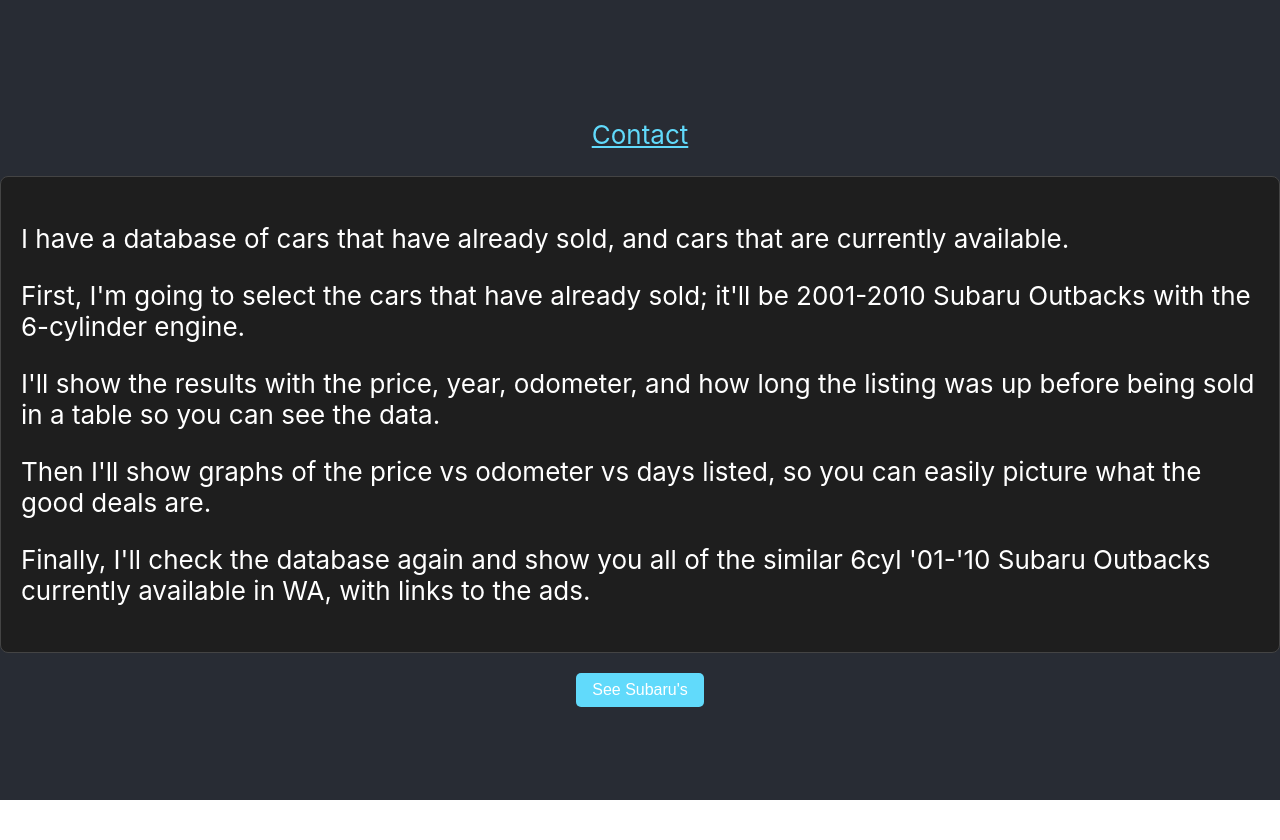
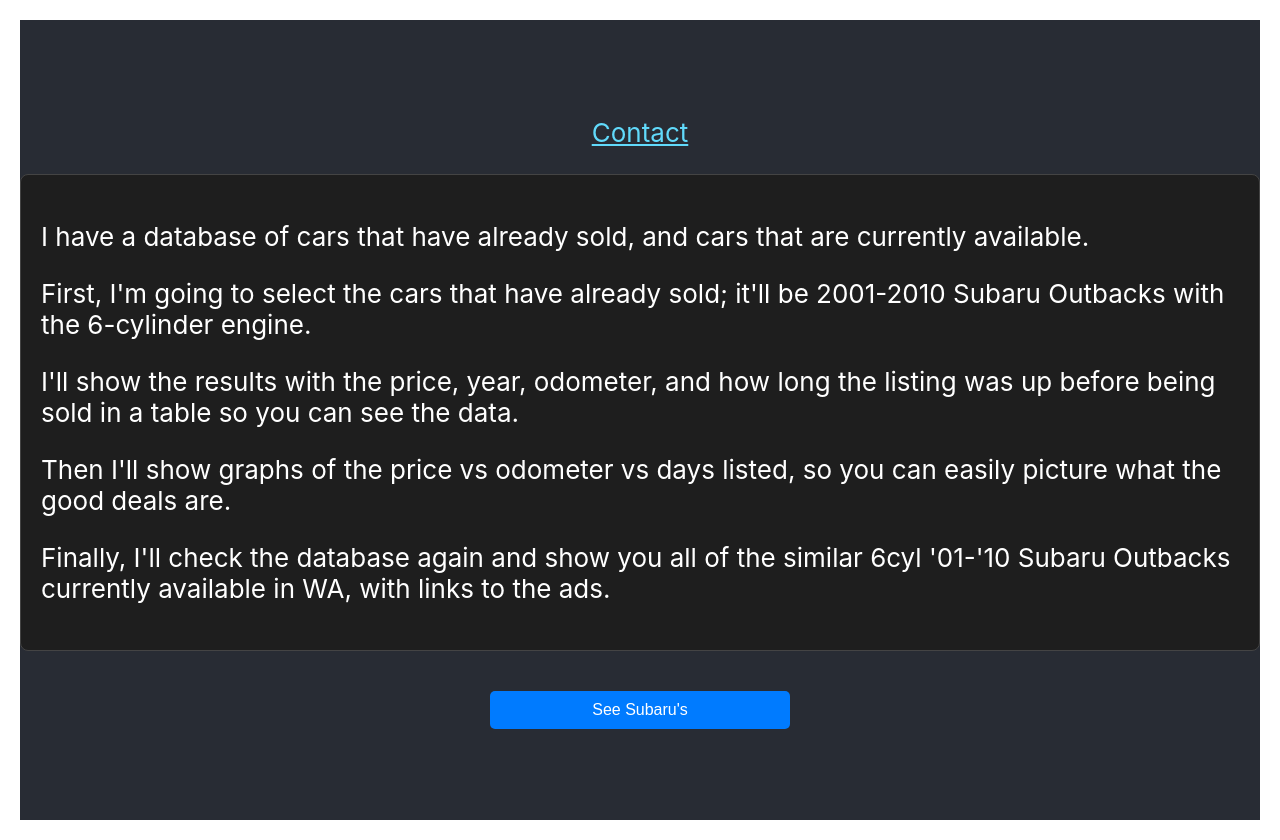
Before and after one commit to mckinlde/wheelswatcher, a React (Create React App) app in the folder wheelswatcher/: page / in a window 1280 px wide. Before the commit the page ends 800 px from the top, so only its background shows below. Built offline with nearby package versions, Linux system fonts and the light colour scheme.

Commit message:
wrap the whole thing in a container

```diff
--- a/wheelswatcher/src/App.css
+++ b/wheelswatcher/src/App.css
@@ -171,3 +171,54 @@ form {
   margin-top: 20px;
   width: 100%;
 }
+
+/* Container to hold the entire app's content and make it responsive */
+.container {
+  max-width: 100%;  /* Ensure the container never exceeds the screen width */
+  width: 100%;      /* Make the container take up 100% of the available width */
+  padding: 20px;    /* Add padding around the content */
+  margin: 0 auto;   /* Center the container */
+  box-sizing: border-box;
+}
+
+/* Make tables and graphs responsive */
+.table-container {
+  overflow-x: auto;  /* Allow horizontal scrolling for tables on smaller screens */
+}
+
+.results-table {
+  width: 100%;       /* Ensure the table takes up 100% of the container */
+  border-collapse: collapse;
+}
+
+.results-table th, .results-table td {
+  padding: 10px;
+  border: 1px solid #ddd;
+  text-align: left;
+}
+
+.submit-button {
+  background-color: #007bff;
+  color: white;
+  padding: 10px 20px;
+  border: none;
+  margin: 20px 0;
+  cursor: pointer;
+  font-size: 16px;
+  width: 100%;      /* Button takes full width on smaller screens */
+  max-width: 300px; /* Limit the width on larger screens */
+}
+
+.submit-button:hover {
+  background-color: #0056b3;
+}
+
+@media (max-width: 768px) {
+  .container {
+    padding: 10px;  /* Reduce padding on smaller screens */
+  }
+
+  .results-table th, .results-table td {
+    padding: 8px;   /* Adjust padding for smaller screens */
+  }
+}
--- a/wheelswatcher/src/App.js
+++ b/wheelswatcher/src/App.js
@@ -42,6 +42,7 @@ function App() {
 
   return (
     <div className="App">
+      <div className="container">
         <header className="App-header">
           <p>
             <a className="App-link" href="mailto:cadocary@gmail.com" target="_blank" rel="noopener noreferrer">
@@ -135,6 +136,7 @@ function App() {
             </div>
           )}
         </header>
+      </div>{/* Your content here */}
     </div>
   );
 }
```
Lines whose indentation alone changed are shown as unchanged.
